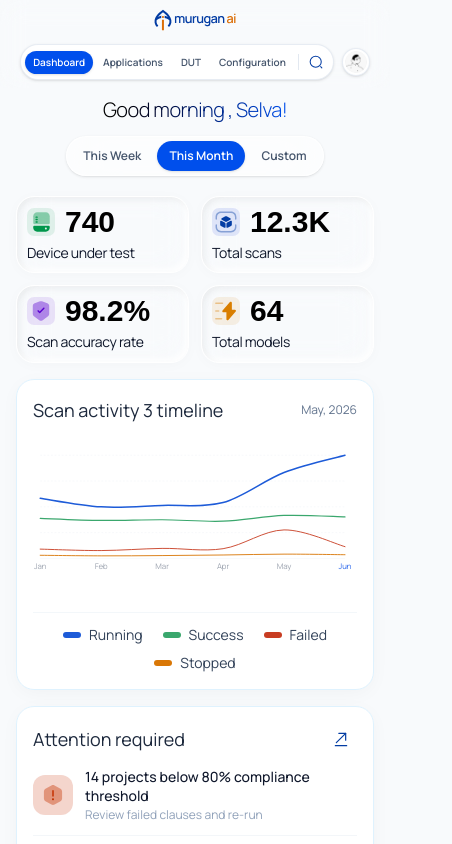
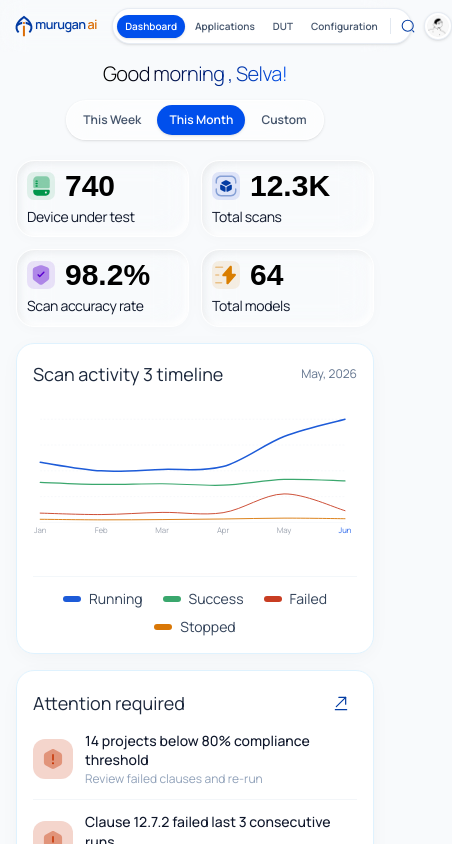
Before and after one commit to lw-108/Murugan-AI, a React (Vite) app: page / in a window 390 px wide. Shown: the top 844 px of the page, 452 px wide, since content can reach past the window. Built offline with nearby package versions, Linux system fonts and the light colour scheme; a web font is replaced by a local one.

Commit message:
Sixth commit

```diff
--- a/src/App.tsx
+++ b/src/App.tsx
@@ -126,23 +126,24 @@ export function App() {
       />
 
       {/* ── Header (Sticky across both mobile & desktop) ───────────────────── */}
-      <header className="sticky top-0 z-50 w-full transition-all  backdrop-blur-md">
+      {/* ── Header (Sticky across both mobile & desktop) ───────────────────── */}
+      <header className="sticky top-0 z-50 w-full transition-all backdrop-blur-md">
         <div className="w-full max-w-[1920px] mx-auto px-3 sm:px-4 md:px-6 py-2 sm:py-3 md:py-4">
-          {/* Responsive Header: Single row on md+ screens, stacked on smaller screens */}
-          <div className="flex flex-col md:flex-row items-center justify-between gap-3 md:gap-4 w-full">
-            {/* Logo - on left */}
+          <div className="flex items-center justify-between gap-3 md:gap-4 w-full">
+            {/* Logo - Always on left */}
             <div className="flex items-center gap-2 select-none shrink-0">
               <img src="/logo.svg" alt="Murugan AI" className="h-6 sm:h-7 md:h-8 lg:h-9 w-auto object-contain" />
             </div>
 
-            {/* Navigation Bar with Search icon and Profile - grouped on right for small screens */}
+            {/* Center group: Navigation + Search + Profile for desktop, Nav only for mobile */}
             <div className="flex items-center gap-2 md:gap-3 lg:flex-1 lg:justify-center">
-              <nav className="flex items-center gap-0.5 sm:gap-1 bg-white p-1 rounded-full border border-slate-200/80 shadow-sm max-w-fit">
+              {/* Navigation Bar - Always centered */}
+              <nav className="flex items-center gap-0.5 sm:gap-1 bg-white p-1 rounded-full border border-slate-200/80 shadow-sm">
                 {["Dashboard", "Applications", "DUT", "Configuration"].map((item) => (
                   <button
                     key={item}
                     onClick={() => setActiveNav(item)}
-                    className={`px-2 sm:px-3 md:px-4 py-1 sm:py-1.5 md:py-2 rounded-full text-[10px] sm:text-xs md:text-sm lg:text-base font-semibold transition-all duration-200 whitespace-nowrap flex-1 ${activeNav === item
+                    className={`px-2 sm:px-3 md:px-4 py-1 sm:py-1.5 md:py-2 rounded-full text-[10px] sm:text-xs md:text-sm lg:text-base font-semibold transition-all duration-200 whitespace-nowrap ${activeNav === item
                         ? "bg-[#004FEC] text-white shadow-sm"
                         : "text-slate-600 hover:text-slate-900 hover:bg-slate-50"
                       }`}
@@ -150,29 +151,37 @@ export function App() {
                     {item}
                   </button>
                 ))}
-                {/* Search icon - only visible on small screens, merged with navbar */}
+
+                {/* Search icon - Only merged with navbar on small screens (< md) */}
                 <div className="md:hidden h-4 w-px bg-slate-200 mx-0.5 sm:mx-1 shrink-0" />
                 <button
                   title="Search"
-                  className="md:hidden p-1.5 sm:p-2 md:p-2.5 rounded-full text-slate-500 hover:text-slate-900 hover:bg-slate-100 transition-all shrink-0 flex items-center justify-center"
+                  className="md:hidden p-1.5 sm:p-2 rounded-full text-slate-500 hover:text-slate-900 hover:bg-slate-100 transition-all shrink-0 flex items-center justify-center"
                 >
-                  <img src="/SearchIcon.svg" alt="Search" className="w-3.5 h-3.5 sm:w-4 sm:h-4 md:w-5 md:h-5 object-contain" />
+                  <img src="/SearchIcon.svg" alt="Search" className="w-3.5 h-3.5 sm:w-4 sm:h-4 object-contain" />
                 </button>
               </nav>
 
-              {/* Search icon - only visible on wide screens, separate from navbar */}
+              {/* Search icon - Detached from navbar on desktop, near right side of navbar */}
               <button
                 title="Search"
-                className="hidden md:flex rounded-full bg-white border border-slate-200/80 shadow-sm hover:bg-slate-50 transition-all items-center justify-center cursor-pointer shrink-0 h-[52px] w-[52px]"
+                className="hidden md:flex rounded-full bg-white border border-slate-200/80 shadow-sm hover:bg-slate-50 transition-all items-center justify-center cursor-pointer shrink-0 h-[40px] w-[40px] lg:h-[52px] lg:w-[52px]"
               >
-                <img src="/SearchIcon.svg" alt="Search" className="w-5 h-5 object-contain" />
+                <img src="/SearchIcon.svg" alt="Search" className="w-4 h-4 lg:w-5 lg:h-5 object-contain" />
               </button>
 
-              {/* Profile Avatar - grouped with navbar on small screens, separate on large */}
-              <div className="flex items-center shrink-0">
-                <div className="w-7 h-7 sm:w-8 sm:h-8 md:w-9 md:h-9 lg:w-10 lg:h-10 rounded-full overflow-hidden border border-slate-200/80 shadow-sm bg-white flex items-center justify-center p-0.5 cursor-pointer hover:opacity-90 transition-opacity">
+              {/* Profile Avatar - Sticks near search icon on tablets/small laptops, right end on large screens */}
+              <div className="hidden md:flex items-center shrink-0 lg:absolute lg:right-6 xl:right-8">
+                <div className="w-8 h-8 lg:w-10 lg:h-10 rounded-full overflow-hidden border border-slate-200/80 shadow-sm bg-white flex items-center justify-center p-0.5 cursor-pointer hover:opacity-90 transition-opacity">
                   <img src={profileImage} alt="Avatar" className="w-full h-full object-cover rounded-full" />
                 </div>
+              </div>
+            </div>
+
+            {/* Profile Avatar - Visible only on mobile, near navbar and search */}
+            <div className="flex md:hidden items-center shrink-0">
+              <div className="w-7 h-7 sm:w-8 sm:h-8 rounded-full overflow-hidden border border-slate-200/80 shadow-sm bg-white flex items-center justify-center p-0.5 cursor-pointer hover:opacity-90 transition-opacity">
+                <img src={profileImage} alt="Avatar" className="w-full h-full object-cover rounded-full" />
               </div>
             </div>
           </div>
@@ -193,8 +202,8 @@ export function App() {
                 key={t}
                 onClick={() => setActiveTimeframe(t)}
                 className={`px-3 sm:px-4 py-1.5 rounded-full text-[12px] font-semibold transition-all whitespace-nowrap ${activeTimeframe === t
-                    ? "bg-[#004FEC] text-white shadow"
-                    : "text-slate-600 hover:text-slate-900 hover:bg-white/40"
+                  ? "bg-[#004FEC] text-white shadow"
+                  : "text-slate-600 hover:text-slate-900 hover:bg-white/40"
                   }`}
               >
                 {t}
```
